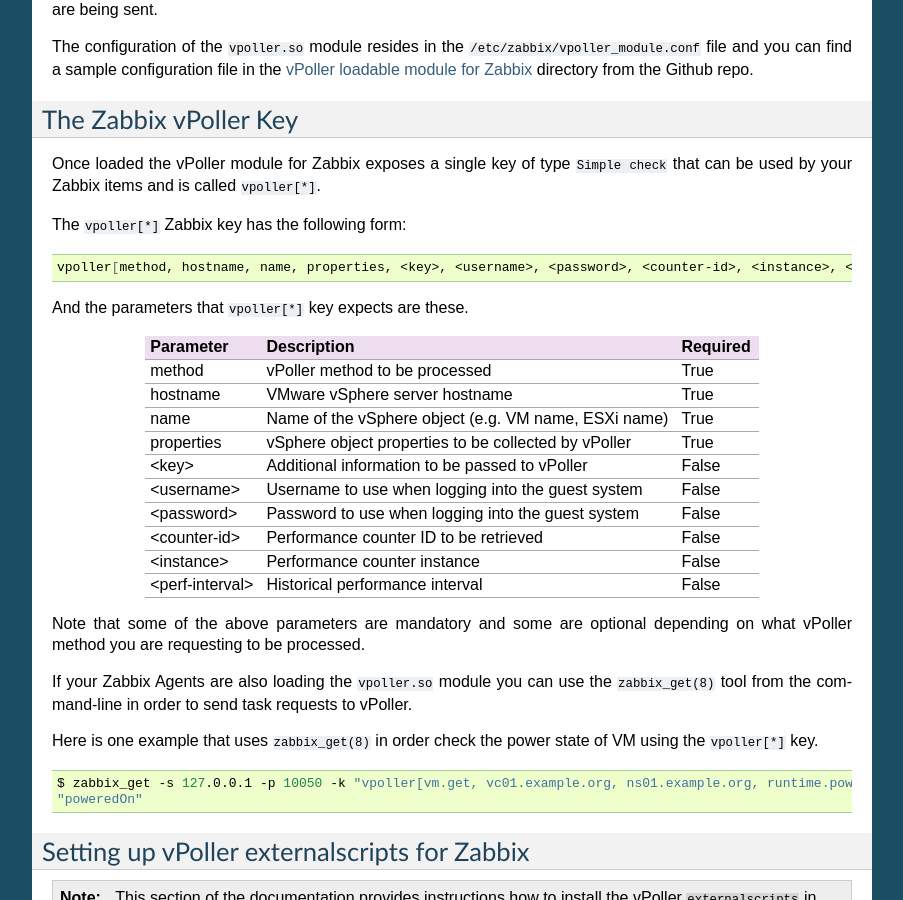
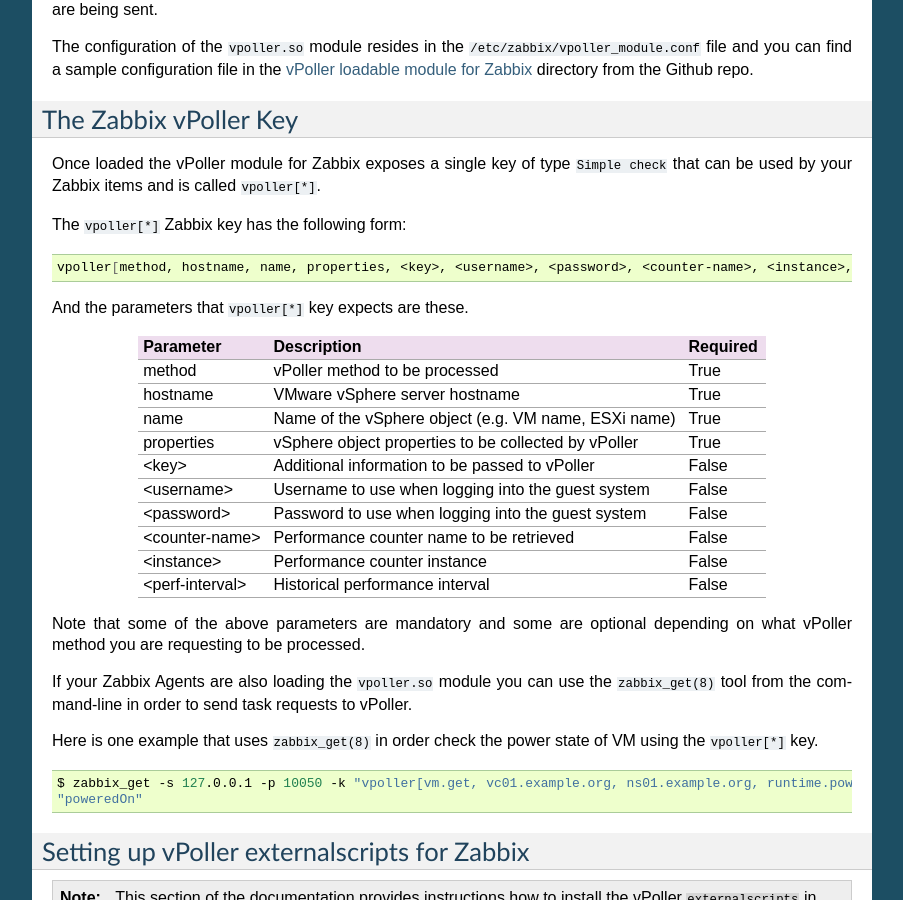
Before and after one commit to dnaeon/py-vpoller, a Sphinx documentation site: the page built from docs/vpoller-zabbix.rst, in a window 1280 px wide and 900 px high, scrolled down 3311 px. Shown: the whole window, without its empty margins (198-1101 px from the left). Built offline with Sphinx 7.4.7, drawn with Linux system fonts in a browser that asks for light colours.

Commit message:
Issue #129: More docs updates

```diff
--- a/docs/vpoller-zabbix.rst
+++ b/docs/vpoller-zabbix.rst
@@ -254,7 +254,7 @@
 
 .. code-block:: bash
 
-   vpoller[method, hostname, name, properties, <key>, <username>, <password>, <counter-id>, <instance>, <perf-interval>]
+   vpoller[method, hostname, name, properties, <key>, <username>, <password>, <counter-name>, <instance>, <perf-interval>]
 
 And the parameters that ``vpoller[*]`` key expects are these.
 
@@ -275,7 +275,7 @@
 +-----------------+------------------------------------------------------+----------+
 | <password>      | Password to use when logging into the guest system   | False    |
 +-----------------+------------------------------------------------------+----------+
-| <counter-id>    | Performance counter ID to be retrieved               | False    |
+| <counter-name>  | Performance counter name to be retrieved             | False    |
 +-----------------+------------------------------------------------------+----------+
 | <instance>      | Performance counter instance                         | False    |
 +-----------------+------------------------------------------------------+----------+
```
